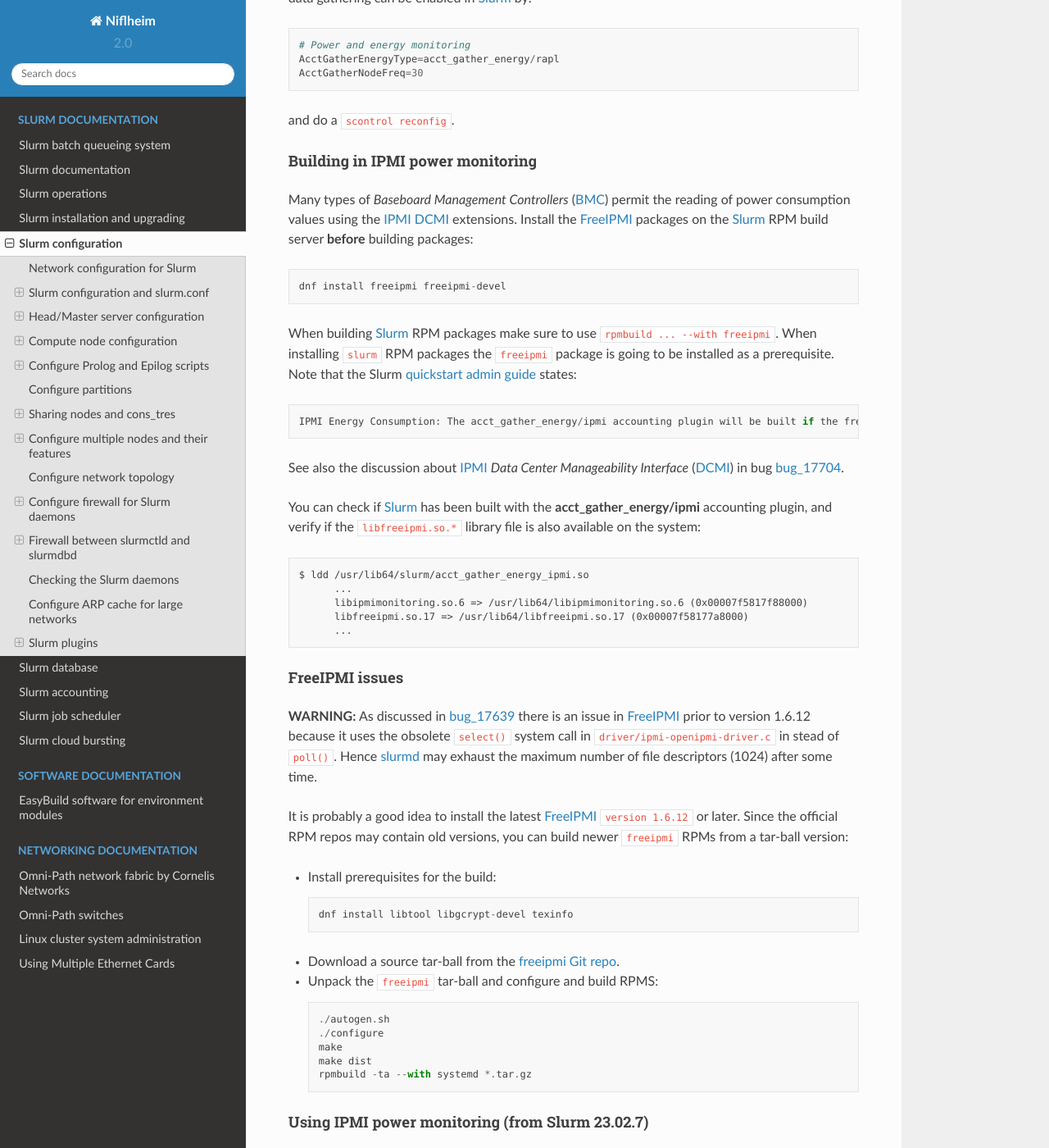
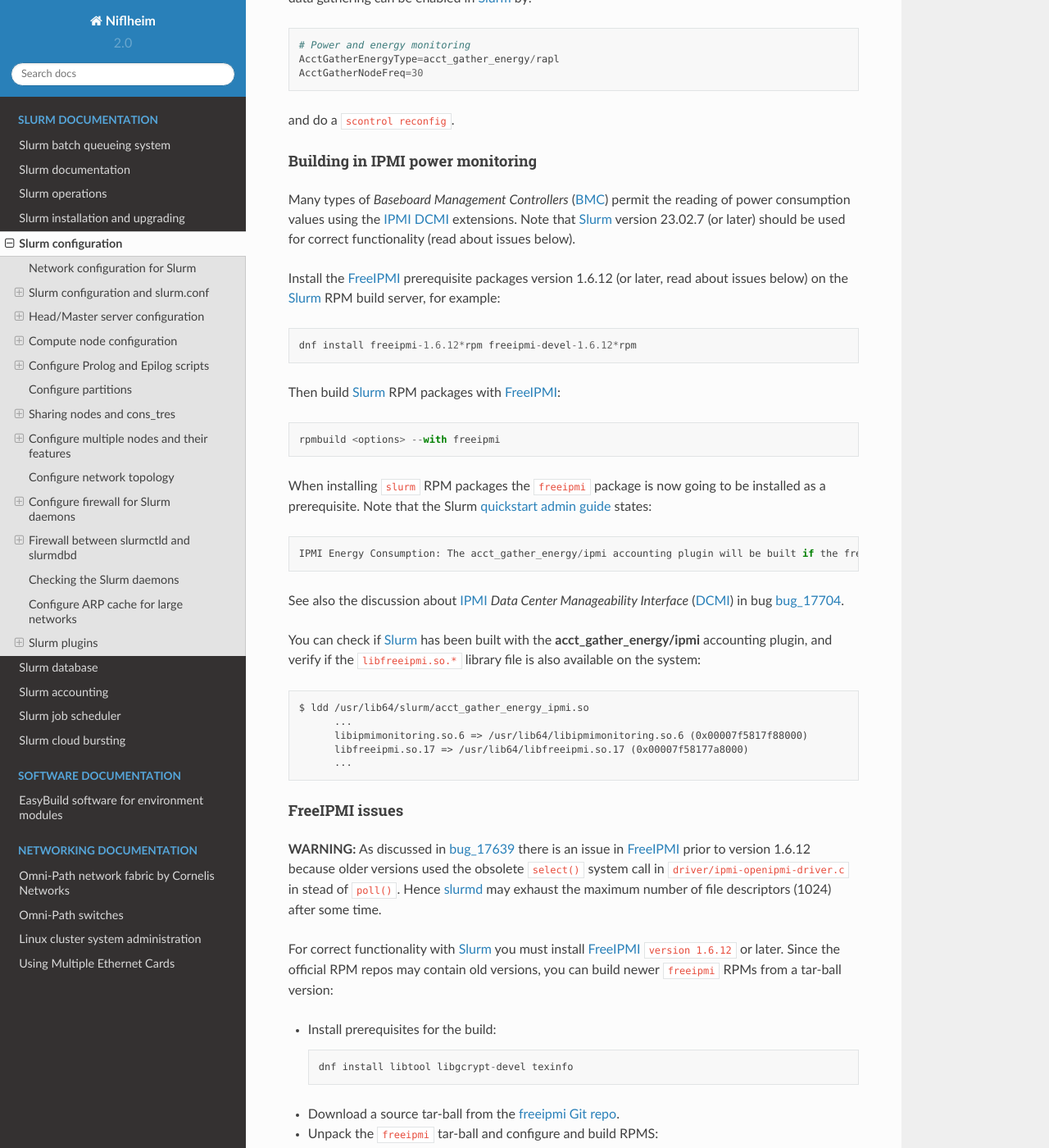
Before and after one commit to OleHolmNielsen/Niflheim_system, a Sphinx documentation site: the page built from docs/Slurm_configuration.rst, in a window 1280 px wide and 1400 px high, scrolled down 17600 px. Shown: the whole window at 82% size. Built offline with Sphinx 7.4.7 and the Read the Docs theme 2.0.0, drawn with Linux system fonts in a browser that asks for light colours.

Commit message:
FreeIPMI 1.6.12 functionality

```diff
--- a/docs/Slurm_configuration.rst
+++ b/docs/Slurm_configuration.rst
@@ -714,12 +714,17 @@
 ........................................
 
 Many types of *Baseboard Management Controllers* (BMC_) permit the reading of power consumption values using the IPMI_ DCMI_ extensions.
-Install the FreeIPMI_ packages on the Slurm_ RPM build server **before** building packages::
-
-  dnf install freeipmi freeipmi-devel
-
-When building Slurm_ RPM packages make sure to use ``rpmbuild ... --with freeipmi``.
-When installing ``slurm`` RPM packages the ``freeipmi`` package is going to be installed as a prerequisite.
+Note that Slurm_ version 23.02.7 (or later) should be used for correct functionality (read about issues below).
+
+Install the FreeIPMI_ prerequisite packages version 1.6.12 (or later, read about issues below) on the Slurm_ RPM build server, for example::
+
+  dnf install freeipmi-1.6.12*rpm freeipmi-devel-1.6.12*rpm
+
+Then build Slurm_ RPM packages with FreeIPMI_::
+
+   rpmbuild <options> --with freeipmi
+
+When installing ``slurm`` RPM packages the ``freeipmi`` package is now going to be installed as a prerequisite.
 Note that the Slurm `quickstart admin guide <https://slurm.schedmd.com/quickstart_admin.html>`_ states::
 
   IPMI Energy Consumption: The acct_gather_energy/ipmi accounting plugin will be built if the freeipmi development library is present.
@@ -744,14 +749,13 @@
 
 **WARNING:**
 As discussed in bug_17639_ there is an issue in FreeIPMI_ prior to version 1.6.12
-because it uses the obsolete ``select()`` system call in ``driver/ipmi-openipmi-driver.c`` in stead of ``poll()``.
+because older versions used the obsolete ``select()`` system call in ``driver/ipmi-openipmi-driver.c`` in stead of ``poll()``.
 Hence slurmd_ may exhaust the maximum number of file descriptors (1024) after some time.
 
 .. _bug_17639: https://bugs.schedmd.com/show_bug.cgi?id=17639
 
-It is probably a good idea to install the latest FreeIPMI_ ``version 1.6.12`` or later.
-Since the official RPM repos may contain old versions,
-you can build newer ``freeipmi`` RPMs from a tar-ball version:
+For correct functionality with Slurm_ you must install FreeIPMI_ ``version 1.6.12`` or later.
+Since the official RPM repos may contain old versions, you can build newer ``freeipmi`` RPMs from a tar-ball version:
 
 * Install prerequisites for the build::
 
```
